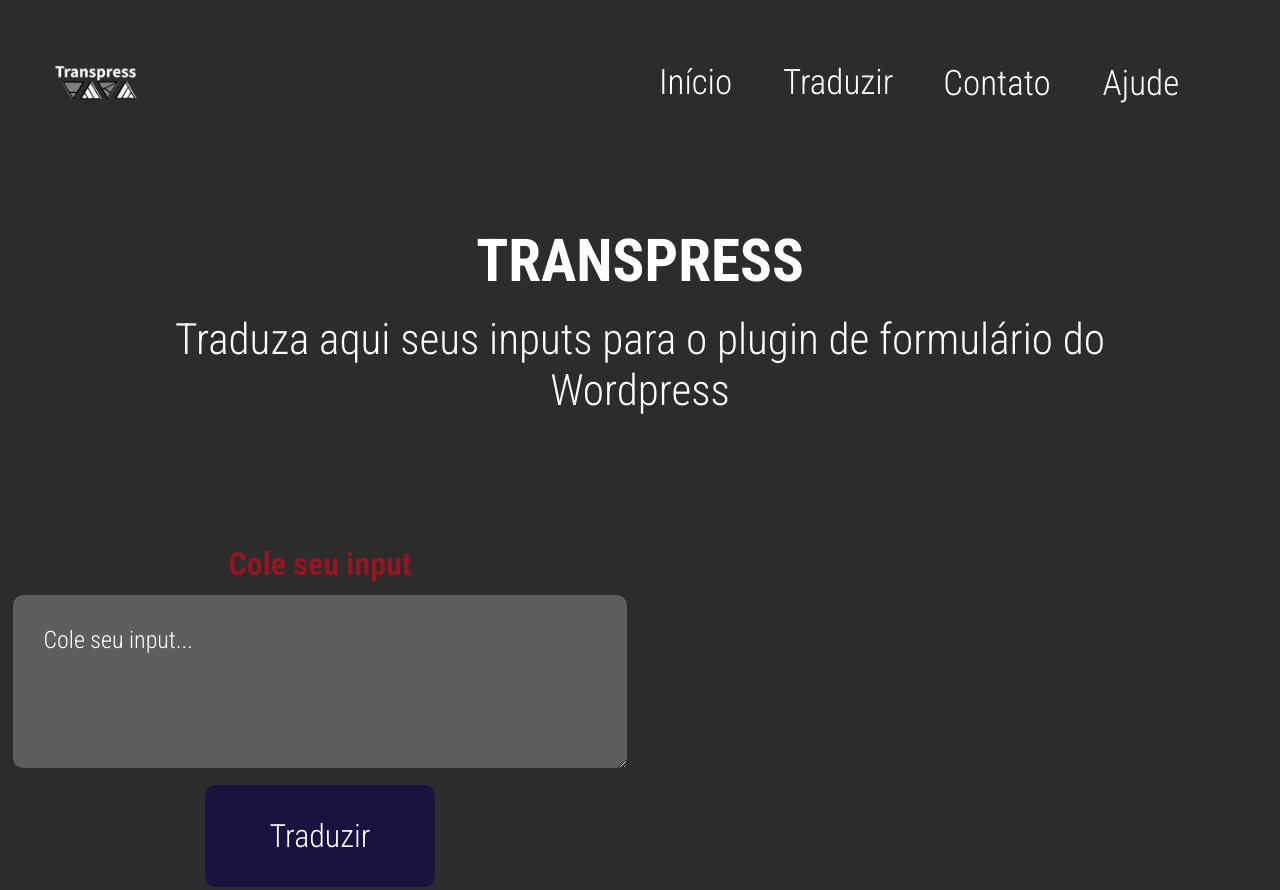
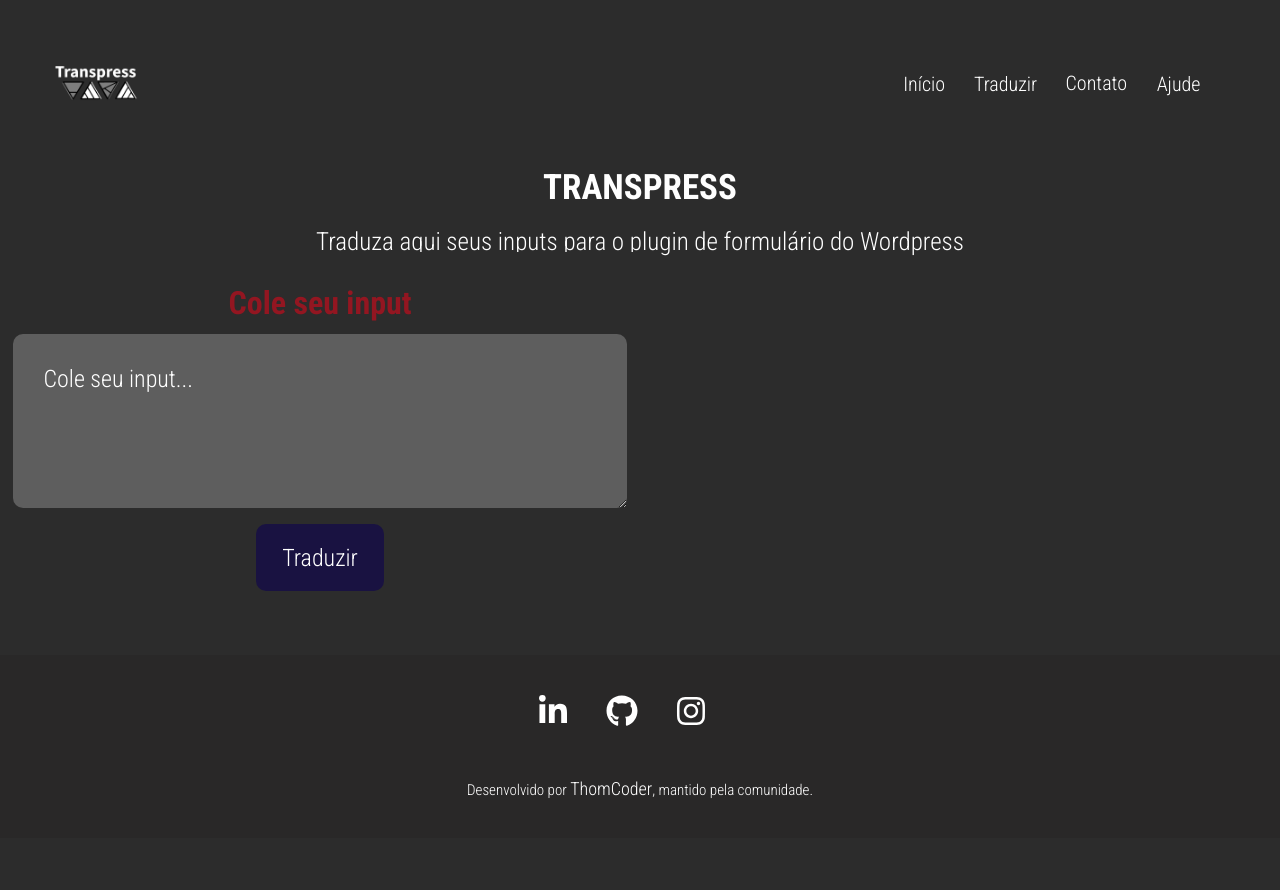
Before and after one commit to Raphoks/Transpress, a website: page index.html in a window 1280 px wide. Shown: the top 890 px of the page. After the commit the page ends 838 px from the top, so only its background shows below. Drawn offline with nearby package versions, Linux system fonts and the light colour scheme.

Commit message:
Adicionado links/ Alterado tamanho da font para desktop

```diff
--- a/css/style.css
+++ b/css/style.css
@@ -312,38 +312,47 @@ img {
     background-color: #2c2c2c;
     display: block !important;
     position: static;
-    font-size: 14px;
+    font-size: 8px;
+  }
+  .banner {
+    margin-bottom: -42px;
   }
   .menu li {
     padding: 0;
     float: left;
   }
+  .title {
+    padding: 0;
+  }
   .title h2 {
-    font-size: 3.7em;
+    font-size: 35px;
   }
   .title h3 {
-    font-size: 2.7em;
+    font-size: 25px;
   }
   .converter-codigo {
     width: 50%;
     float: left;
+    padding: 0;
   }
   .codigo-traduzido {
+    padding: 0;
     width: 50%;
     float: right;
     margin-left: -20px;
   }
   .btn-traduzir {
-    width: 36%;
-    font-size: 2em;
+    width: 20%;
+    font-size: 1.5em;
+    padding: 3%;
   }
   .copyright {
     width: 100%;
     margin-top: 4%;
-    font-size: 1.8em;
+    font-size: 15px;
   }
   .copyright a {
-    font-size: 1.3em;
+    font-size: 18px;
     color: #fff;
   }
 }
--- a/index.html
+++ b/index.html
@@ -28,10 +28,10 @@
 
         </a>
         <ul>
-          <li><a href="#">Início</a></li>
-          <li><a href="#">Traduzir código</a></li>
-          <li><a href="#">Contato</a></li>
-          <li><a href="#">Ajude manter</a></li>
+          <li><a href="index.html">Início</a></li>
+          <li><a href="index.html">Traduzir código</a></li>
+          <li><a href="https://www.linkedin.com/in/raphael-thomaz-710764187/" target="_blank">Contato</a></li>
+          <li><a href="https://github.com/Raphoks/Transpress" target="_blank">Ajude manter</a></li>
         </ul>
       </nav>
     </header>
@@ -70,11 +70,11 @@
     </section>
     <footer class="footer">
       <div class="social">
-        <a href="#"><i class="fab fa-linkedin-in"></i></a>
-        <a href="#"> <i class="fab fa-github"></i></a>
-        <a href="#"> <i class="fab fa-instagram"></i></a>
+        <a href="https://www.linkedin.com/in/raphael-thomaz-710764187/" target="_blank"><i class="fab fa-linkedin-in"></i></a>
+        <a href="https://github.com/Raphoks" target="_blank"> <i class="fab fa-github"></i></a>
+        <a href="https://www.instagram.com/raphanhel12/" target="_blank"> <i class="fab fa-instagram"></i></a>
       </div>
-      <p class="copyright"> Desenvolvido por <a href="#">ThomCoder</a>, mantido pela comunidade.</p>
+      <p class="copyright"> Desenvolvido por <a href="https://www.linkedin.com/in/raphael-thomaz-710764187/" target="_blank">ThomCoder</a>, mantido pela comunidade.</p>
     </footer>
 
     <script src="/node_modules/jquery/dist/jquery.js"></script>
```
